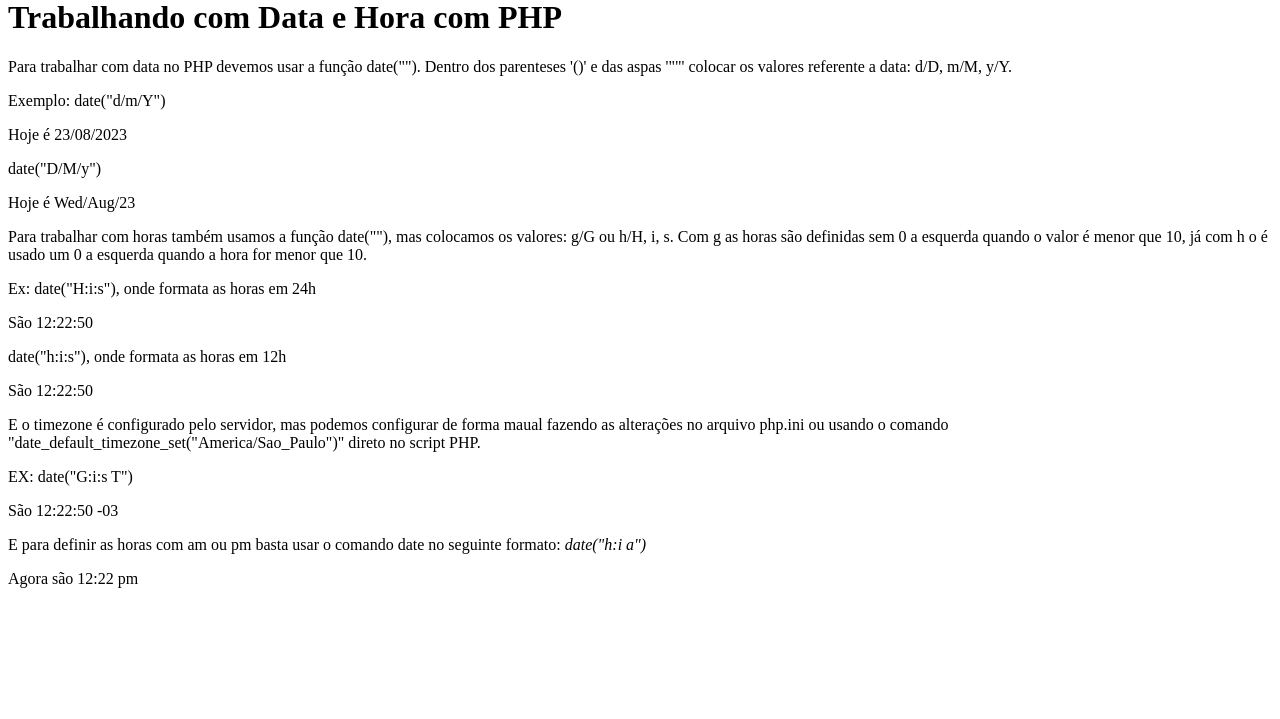
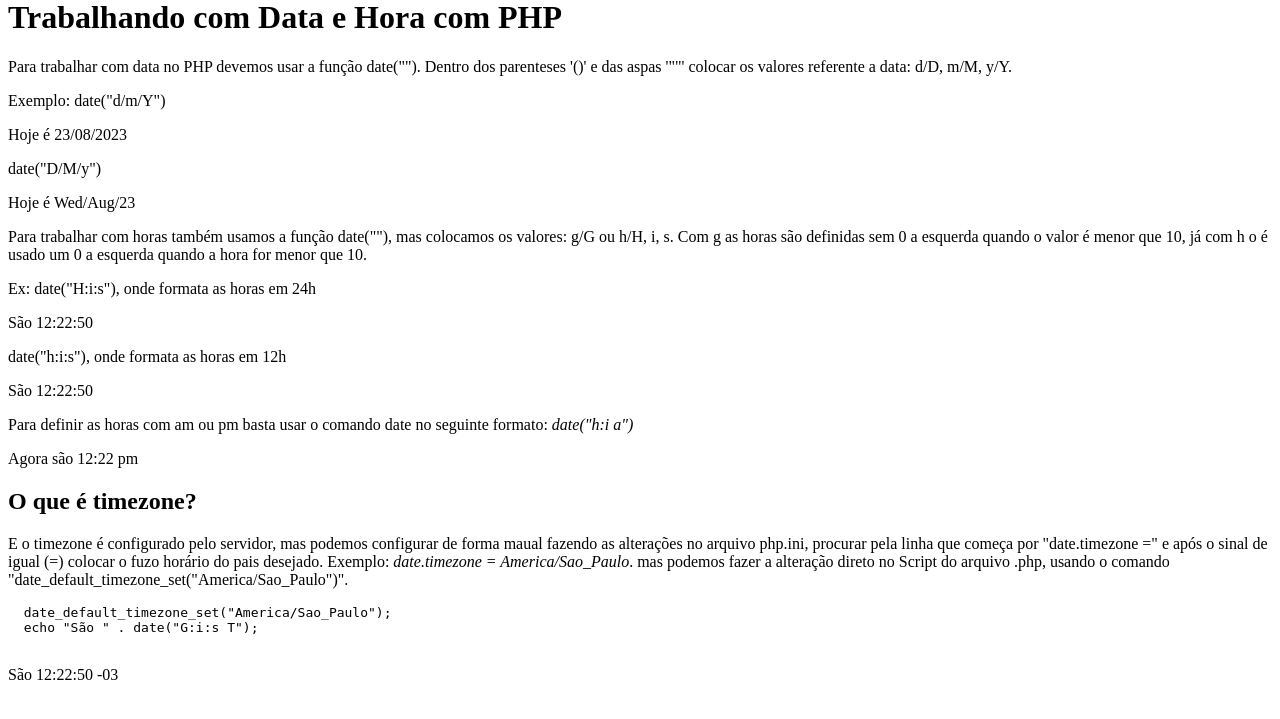
Before and after one commit to Ricardo93santos/CursoPHP, a PHP site: page / in a window 1280 px wide. Shown: the part 22-741 px from the top of the page. Run offline with PHP 8.4, Linux system fonts and the light colour scheme.

Commit message:
Alteração no arquivo aula001, para organizar melhor as informações.

```diff
--- a/Aulas/aula001/index.php
+++ b/Aulas/aula001/index.php
@@ -37,18 +37,24 @@
     date_default_timezone_set("America/Sao_Paulo");
     echo "São " . date("h:i:s");
   ?>
-
-  <p>E o timezone é configurado pelo servidor, mas podemos configurar de forma maual fazendo as alterações no arquivo php.ini ou usando o comando "date_default_timezone_set("America/Sao_Paulo")" direto no script PHP.</p>
-  <p>EX: date("G:i:s T")</p>
+  <p>Para definir as horas com am ou pm basta usar o comando date no seguinte formato: <em>date("h:i a")</em></p>
+  <?php
+    date_default_timezone_set("America/Sao_Paulo");
+    echo "Agora são " . date("h:i a");
+  ?>
+  <h2>O que é timezone?</h2>
+  <p>E o timezone é configurado pelo servidor, mas podemos configurar de forma maual fazendo as alterações no arquivo php.ini, procurar pela linha que começa por "date.timezone =" e após o sinal de igual (=) colocar o fuzo horário do pais desejado. Exemplo: <em>date.timezone = America/Sao_Paulo</em>. mas podemos fazer a alteração direto no Script do arquivo .php, usando o comando "date_default_timezone_set("America/Sao_Paulo")".</p>
+  <p>
+  <pre>
+  date_default_timezone_set("America/Sao_Paulo");
+  echo "São " . date("G:i:s T");
+  </pre>
+  </p>
 
   <?php
     date_default_timezone_set("America/Sao_Paulo");
     echo "São " . date("G:i:s T");
   ?>
-  <p>E para definir as horas com am ou pm basta usar o comando date no seguinte formato: <em>date("h:i a")</em></p>
-  <?php
-    date_default_timezone_set("America/Sao_Paulo");
-    echo "Agora são " . date("h:i a");
-  ?>
+
 </body>
 </html>
```
